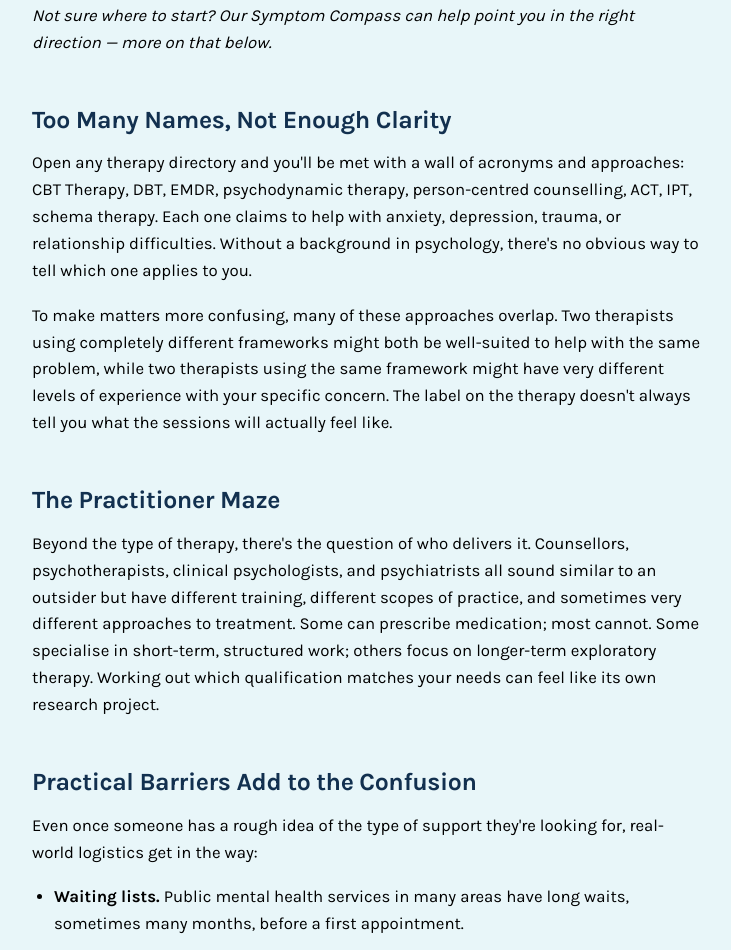
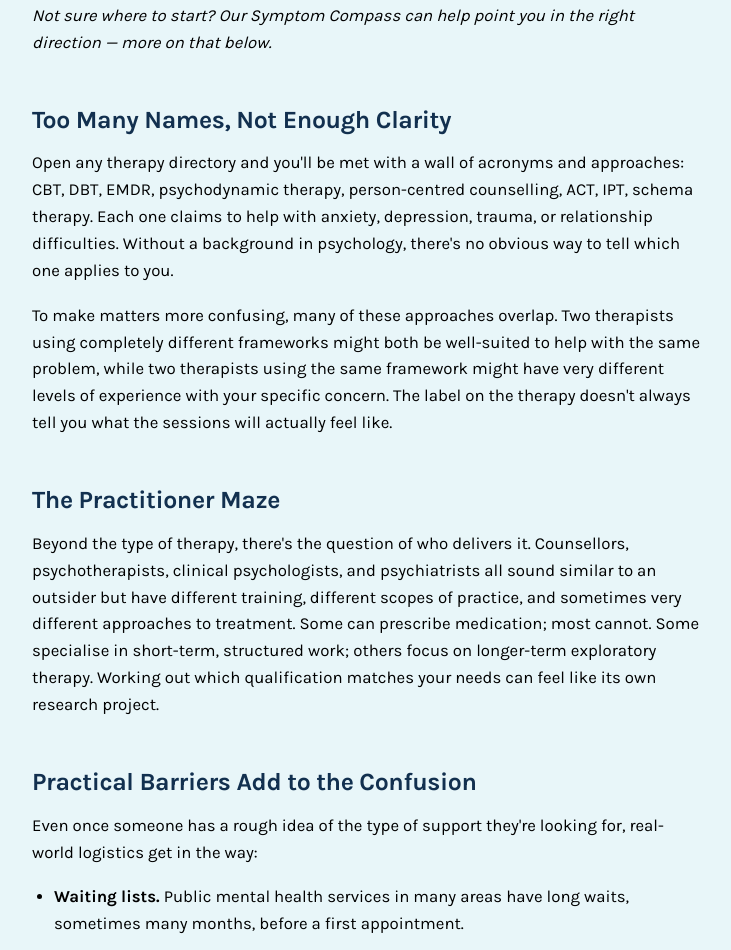
Before and after one commit to bondalistair/symptom_compass, a website: page public/blog-finding-the-right-therapy.html in a window 1280 px wide. Shown: the part 1017-1967 px from the top of the page, without its empty margins (272-1003 px from the left). Drawn offline with Linux system fonts and the light colour scheme.

Commit message:
Blog: use 'CBT' instead of 'CBT Therapy' in therapy-names list
Co-Authored-By: Claude Opus 5.5 <noreply@anthropic.com>
Claude-Session: https://claude.ai/code/session_01MFhJAc2Lm6DfnanF8SCYGA

```diff
--- a/public/blog-finding-the-right-therapy.html
+++ b/public/blog-finding-the-right-therapy.html
@@ -94,7 +94,7 @@ article ol{padding-left:24px;margin:0 0 18px;font-size:1.05rem;}
   <p><em>Not sure where to start? Our Symptom Compass can help point you in the right direction — more on that below.</em></p>
 
   <h2>Too Many Names, Not Enough Clarity</h2>
-  <p>Open any therapy directory and you'll be met with a wall of acronyms and approaches: CBT Therapy, DBT, EMDR, psychodynamic therapy, person-centred counselling, ACT, IPT, schema therapy. Each one claims to help with anxiety, depression, trauma, or relationship difficulties. Without a background in psychology, there's no obvious way to tell which one applies to you.</p>
+  <p>Open any therapy directory and you'll be met with a wall of acronyms and approaches: CBT, DBT, EMDR, psychodynamic therapy, person-centred counselling, ACT, IPT, schema therapy. Each one claims to help with anxiety, depression, trauma, or relationship difficulties. Without a background in psychology, there's no obvious way to tell which one applies to you.</p>
   <p>To make matters more confusing, many of these approaches overlap. Two therapists using completely different frameworks might both be well-suited to help with the same problem, while two therapists using the same framework might have very different levels of experience with your specific concern. The label on the therapy doesn't always tell you what the sessions will actually feel like.</p>
 
   <h2>The Practitioner Maze</h2>
```
